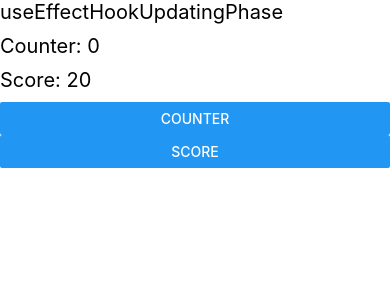
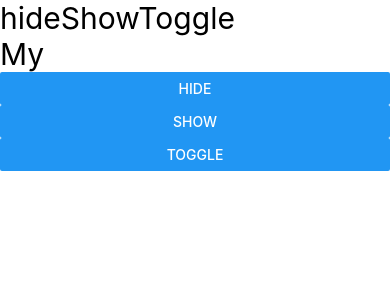
Before and after one commit to Efty131/React-native-learning, a React Native app: screen / in a window 390 px wide. Shown: the top 300 px of the page. Built offline with nearby package versions, Linux system fonts and the light colour scheme.

Commit message:
hide-show-toggle-button

```diff
--- a/App.jsx
+++ b/App.jsx
@@ -1,11 +1,12 @@
 import { View } from 'react-native'
 import React from 'react';
-import UseEffectHookUpdatingPhase from './src/components/useEffectHookUpdatingPhase';
+import HideShowToggle from './src/components/hideShowToggle';
+
 const App = () => {
 
   return (
     <View>
-      <UseEffectHookUpdatingPhase />
+      <HideShowToggle />
     </View>
   )
 }
--- /dev/null
+++ b/src/components/My.jsx
@@ -0,0 +1,12 @@
+import { View, Text } from 'react-native'
+import React from 'react'
+
+const My = () => {
+  return (
+    <View>
+      <Text style={{fontSize: 30}}>My</Text>
+    </View>
+  )
+}
+
+export default My
--- /dev/null
+++ b/src/components/hideShowToggle.jsx
@@ -0,0 +1,18 @@
+import { View, Text, Button } from 'react-native';
+import React, { useState } from 'react';
+import My from './My';
+const hideShowToggle = () => {
+    const [status, setStatus] = useState(true);
+  return (
+    <View>
+      <Text style={{fontSize: 30}}>hideShowToggle</Text>
+      {
+        status ? <My /> : null
+      }
+      <Button title='Hide' onPress={() => setStatus(false)} />
+      <Button title='Show' onPress={() => setStatus(true)} />
+      <Button title='Toggle' onPress={() => setStatus(!status)} />
+    </View>
+  )
+}
+export default hideShowToggle;
```
Also changed, not shown: src/components/showChild.jsx (added, +16 -0 lines), src/components/useEffectHookUnmountingPhase.jsx (added, +16 -0 lines).
